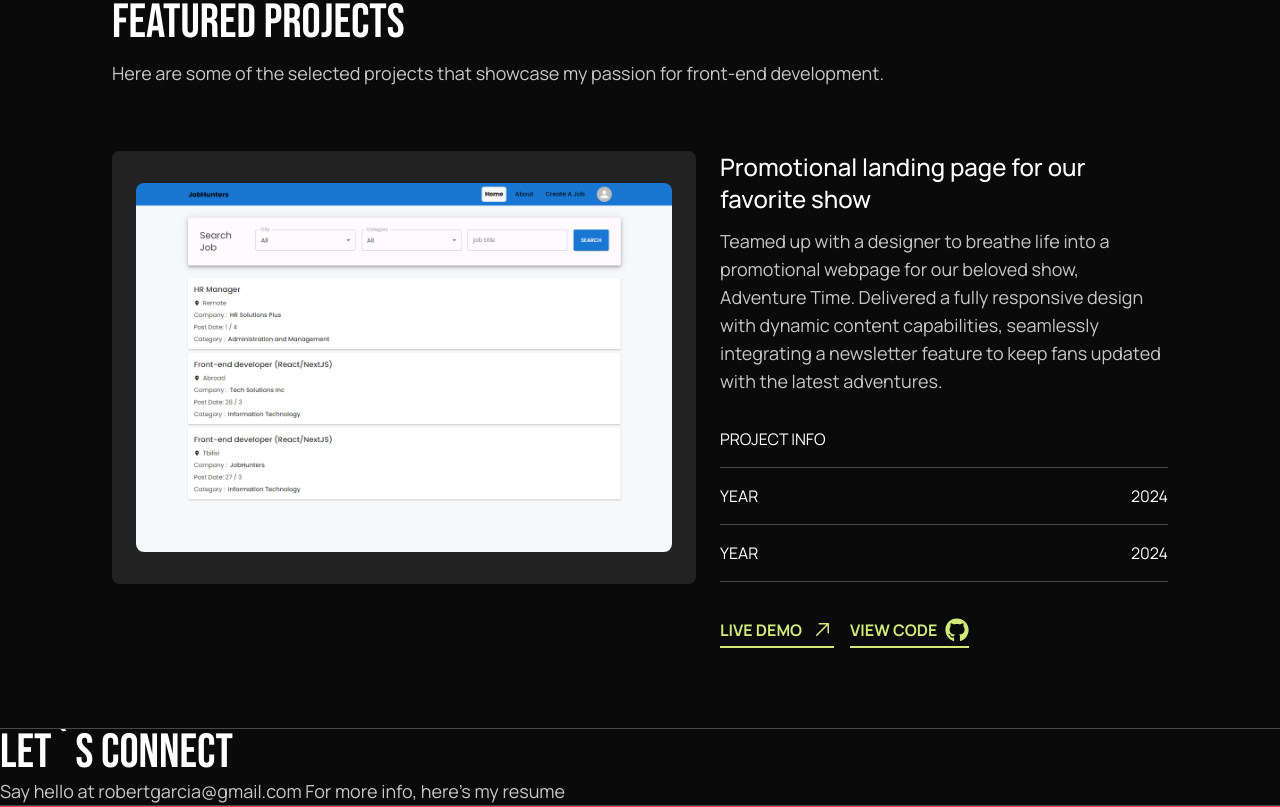
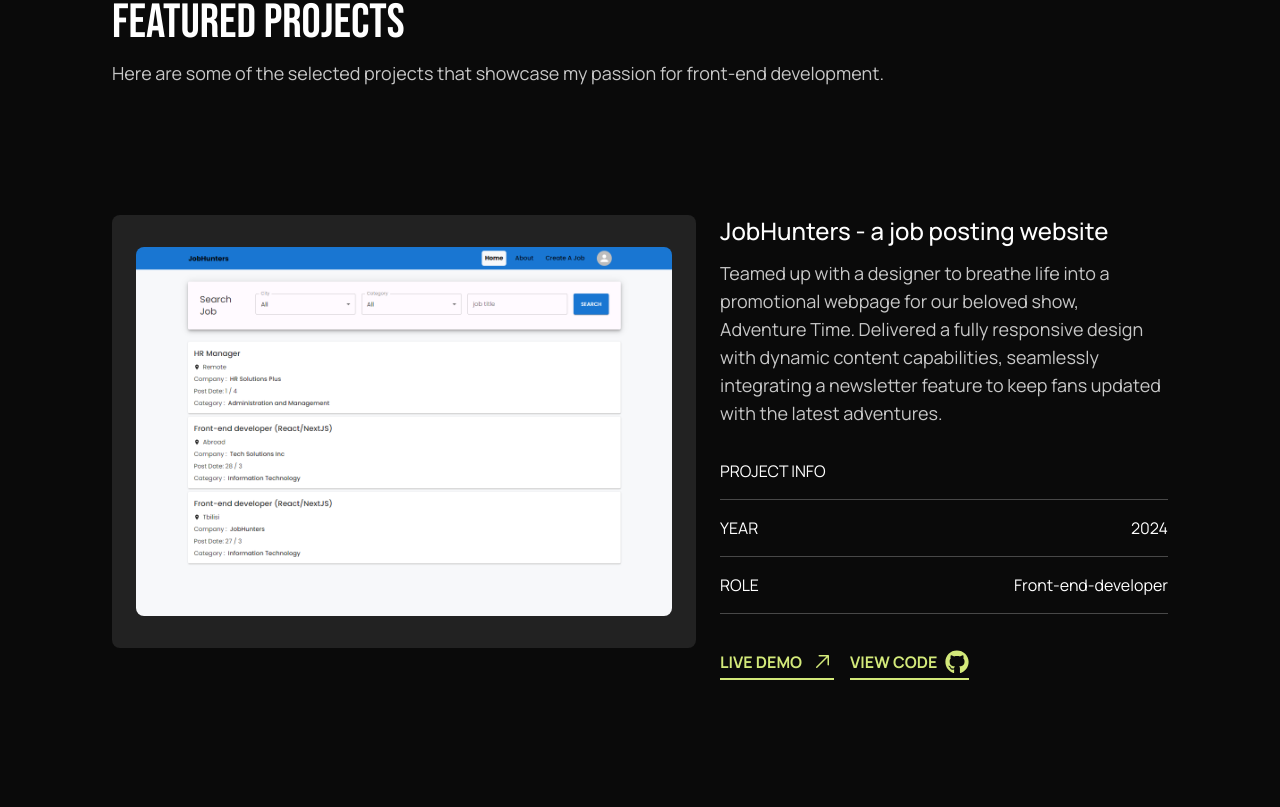
Before and after one commit to giorgio324/portfolio, a Next.js app: page / in a window 1280 px wide. Shown: the part 1905-2712 px from the top of the page. Built offline with nearby package versions, Linux system fonts and the light colour scheme.

Commit message:
added reusable projects sections where you pass object of a project

```diff
--- a/src/components/projects/ProjectCardDescription.tsx
+++ b/src/components/projects/ProjectCardDescription.tsx
@@ -1,18 +1,16 @@
 import SectionDescription from '../shared/SectionDescription';
 import SectionSubTitle from '../shared/SectionSubTitle';
 
-const ProjectCardDescription = () => {
+type Props = {
+  title: string;
+  description: string;
+};
+
+const ProjectCardDescription = ({ title, description }: Props) => {
   return (
     <div className='mt-10 lg:mt-0 flex flex-col gap-3'>
-      <SectionSubTitle>
-        Promotional landing page for our favorite show
-      </SectionSubTitle>
-      <SectionDescription>
-        Teamed up with a designer to breathe life into a promotional webpage for
-        our beloved show, Adventure Time. Delivered a fully responsive design
-        with dynamic content capabilities, seamlessly integrating a newsletter
-        feature to keep fans updated with the latest adventures.
-      </SectionDescription>
+      <SectionSubTitle>{title}</SectionSubTitle>
+      <SectionDescription>{description}</SectionDescription>
     </div>
   );
 };
--- a/src/components/projects/ProjectCardFooter.tsx
+++ b/src/components/projects/ProjectCardFooter.tsx
@@ -2,7 +2,16 @@ import Reveal from '../animation/Reveal';
 import PageDivider from '../shared/PageDivider';
 import { GoArrowUpRight } from 'react-icons/go';
 import { FaGithub } from 'react-icons/fa';
-const ProjectCardFooter = () => {
+import ProjectCardLinkButton from './ProjectCardLinkButton';
+
+type Props = {
+  year: number;
+  role: string;
+  liveLink: string;
+  githubLink: string;
+};
+
+const ProjectCardFooter = ({ year, role, githubLink, liveLink }: Props) => {
   return (
     <>
       <div className='mt-8 lg:mt-4 flex flex-col'>
@@ -12,11 +21,11 @@ const ProjectCardFooter = () => {
           </Reveal>
           <PageDivider />
         </div>
-        <div className='manrope '>
+        <div className='manrope'>
           <Reveal>
             <div className='flex justify-between py-4'>
               <h5 className='uppercase'>Year</h5>
-              <p>2024</p>
+              <p>{year}</p>
             </div>
           </Reveal>
           <PageDivider />
@@ -24,23 +33,22 @@ const ProjectCardFooter = () => {
         <div className='manrope '>
           <Reveal>
             <div className='flex justify-between py-4'>
-              <h5 className='uppercase'>Year</h5>
-              <p>2024</p>
+              <h5 className='uppercase'>Role</h5>
+              <p>{role}</p>
             </div>
           </Reveal>
           <PageDivider />
         </div>
       </div>
       <div className='flex gap-4 mt-8'>
-        {/* TODO:work on this to make it a link that goes to project */}
-        <button className='uppercase text-buttonGreenBackgroundColor manrope font-semibold border-b-2 border-b-buttonGreenBackgroundColor flex justify-center items-center gap-2 text-sm md:text-base'>
+        <ProjectCardLinkButton href={liveLink}>
           Live Demo
           <GoArrowUpRight className='text-xl md:text-2xl' />
-        </button>
-        <button className='uppercase text-buttonGreenBackgroundColor manrope font-semibold border-b-2 border-b-buttonGreenBackgroundColor flex justify-center items-center gap-2 py-1 text-sm md:text-base'>
+        </ProjectCardLinkButton>
+        <ProjectCardLinkButton href={githubLink}>
           View Code
           <FaGithub className='text-xl md:text-2xl' />
-        </button>
+        </ProjectCardLinkButton>
       </div>
     </>
   );
--- a/src/components/projects/ProjectCardImage.tsx
+++ b/src/components/projects/ProjectCardImage.tsx
@@ -1,13 +1,16 @@
 import Image from 'next/image';
 import Reveal from '../animation/Reveal';
-//@ts-ignore
-import thumbnail from '../../../public/thumbnail.PNG';
-const ProjectCardImage = () => {
+
+type Props = {
+  image: string;
+};
+
+const ProjectCardImage = ({ image }: Props) => {
   return (
     <div className='rounded-lg bg-cardBackgroundColor py-6 px-4 md:px-6 md:py-8 flex-grow'>
       <Reveal>
         <Image
-          src={thumbnail}
+          src={image}
           alt='image of Project'
           sizes='100vw'
           style={{
--- /dev/null
+++ b/src/components/projects/ProjectCardLinkButton.tsx
@@ -0,0 +1,22 @@
+import Link from 'next/link';
+import Reveal from '../animation/Reveal';
+
+type Props = {
+  children: React.ReactNode;
+  href: string;
+};
+
+const ProjectCardLinkButton = ({ children, href }: Props) => {
+  return (
+    <Reveal>
+      <Link
+        target='_blank'
+        href={href}
+        className='uppercase text-buttonGreenBackgroundColor manrope font-semibold border-b-2 border-b-buttonGreenBackgroundColor flex justify-center items-center gap-2 text-sm md:text-base py-1'
+      >
+        {children}
+      </Link>
+    </Reveal>
+  );
+};
+export default ProjectCardLinkButton;
--- a/src/components/projects/Projects.tsx
+++ b/src/components/projects/Projects.tsx
@@ -1,13 +1,14 @@
 import ProjectsCard from './ProjectsCard';
 import ProjectsTitle from './ProjectsTitle';
-
-/* TODO: Work on this next */
+import { projectData } from '@/data/projects';
 const Projects = () => {
   return (
     <div className='max-w-screen-xl mx-auto px-4 md:px-10 lg:px-28 py-16 md:py-20'>
       <ProjectsTitle />
       <div className='mt-16'>
-        <ProjectsCard />
+        {projectData.map((project) => {
+          return <ProjectsCard project={project} key={project.id} />;
+        })}
       </div>
     </div>
   );
--- a/src/components/projects/ProjectsCard.tsx
+++ b/src/components/projects/ProjectsCard.tsx
@@ -1,13 +1,27 @@
 import ProjectCardFooter from './ProjectCardFooter';
 import ProjectCardDescription from './ProjectCardDescription';
 import ProjectCardImage from './ProjectCardImage';
-const ProjectsCard = () => {
+import { Project } from '@/data/projects';
+
+type Props = {
+  project: Project;
+};
+
+const ProjectsCard = ({ project }: Props) => {
   return (
-    <div className='lg:flex gap-6 items-start'>
-      <ProjectCardImage />
+    <div className='lg:flex gap-6 items-start mt-24 lg:mt-32'>
+      <ProjectCardImage image={project.image} />
       <div className='lg:max-w-md'>
-        <ProjectCardDescription />
-        <ProjectCardFooter />
+        <ProjectCardDescription
+          title={project.title}
+          description={project.description}
+        />
+        <ProjectCardFooter
+          year={project.year}
+          role={project.role}
+          githubLink={project.githubLink}
+          liveLink={project.liveLink}
+        />
       </div>
     </div>
   );
--- a/src/data/projects.ts
+++ b/src/data/projects.ts
@@ -0,0 +1,39 @@
+//@ts-ignore
+import thumbnail from '../../public/thumbnail.PNG';
+//@ts-ignore
+import thumbnail2 from '../../public/thumbnail.JPG';
+export type Project = {
+  id: number;
+  title: string;
+  image: string;
+  description: string;
+  year: number;
+  role: string;
+  liveLink: string;
+  githubLink: string;
+};
+
+export const projectData: Project[] = [
+  {
+    id: 1,
+    image: thumbnail,
+    title: 'JobHunters - a job posting website',
+    description:
+      'Teamed up with a designer to breathe life into a promotional webpage for our beloved show, Adventure Time. Delivered a fully responsive design with dynamic content capabilities, seamlessly integrating a newsletter feature to keep fans updated with the latest adventures.',
+    year: 2024,
+    role: 'Front-end-developer',
+    githubLink: 'https://github.com/giorgio324/job-hunters-firebase',
+    liveLink: 'https://job-hunters-30944.web.app/',
+  },
+  {
+    id: 2,
+    image: thumbnail2,
+    title: 'Promotional landing page for our favorite show',
+    description:
+      'Teamed up with a designer to breathe life into a promotional webpage for our beloved show, Adventure Time. Delivered a fully responsive design with dynamic content capabilities, seamlessly integrating a newsletter feature to keep fans updated with the latest adventures.',
+    year: 2024,
+    role: 'Front-end-developer',
+    githubLink: 'https://github.com/giorgio324/shoppy',
+    liveLink: '',
+  },
+];
```
